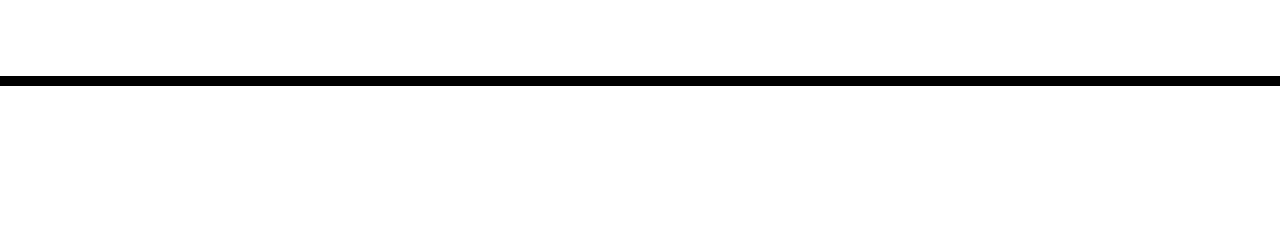
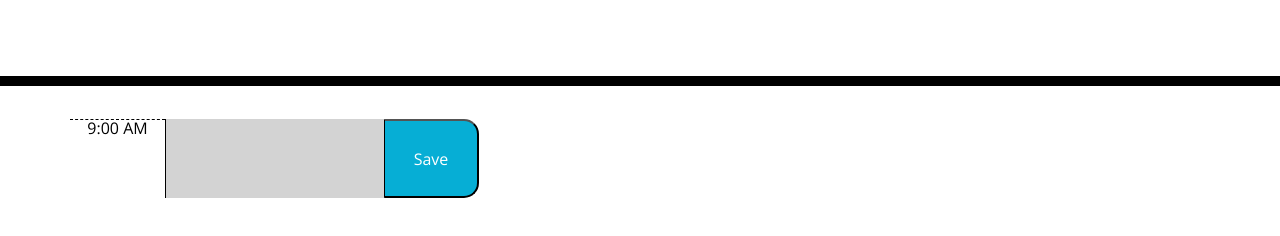
Before and after one commit to sharkattack182/scheduler, a plain HTML site: page index.html in a window 1280 px wide. Shown: the part 182-418 px from the top of the page. Drawn offline with nearby package versions, Linux system fonts and the light colour scheme; files that its build step writes are made by us from their sources.

Commit message:
added first time block

```diff
--- a/index.html
+++ b/index.html
@@ -30,6 +30,11 @@
     </header>
     <div class="container">
       <!-- Timeblocks go here -->
+      <div class="row time-block">
+          <div class="hour col-md-1">9:00 AM</div>
+          <textarea name="9am" id="9" class="description past"></textarea>
+          <button class="saveBtn col-md-1" value="9">Save</button>
+      </div>
     </div>
 
     <script src="https://code.jquery.com/jquery-3.4.1.min.js"></script>
```
